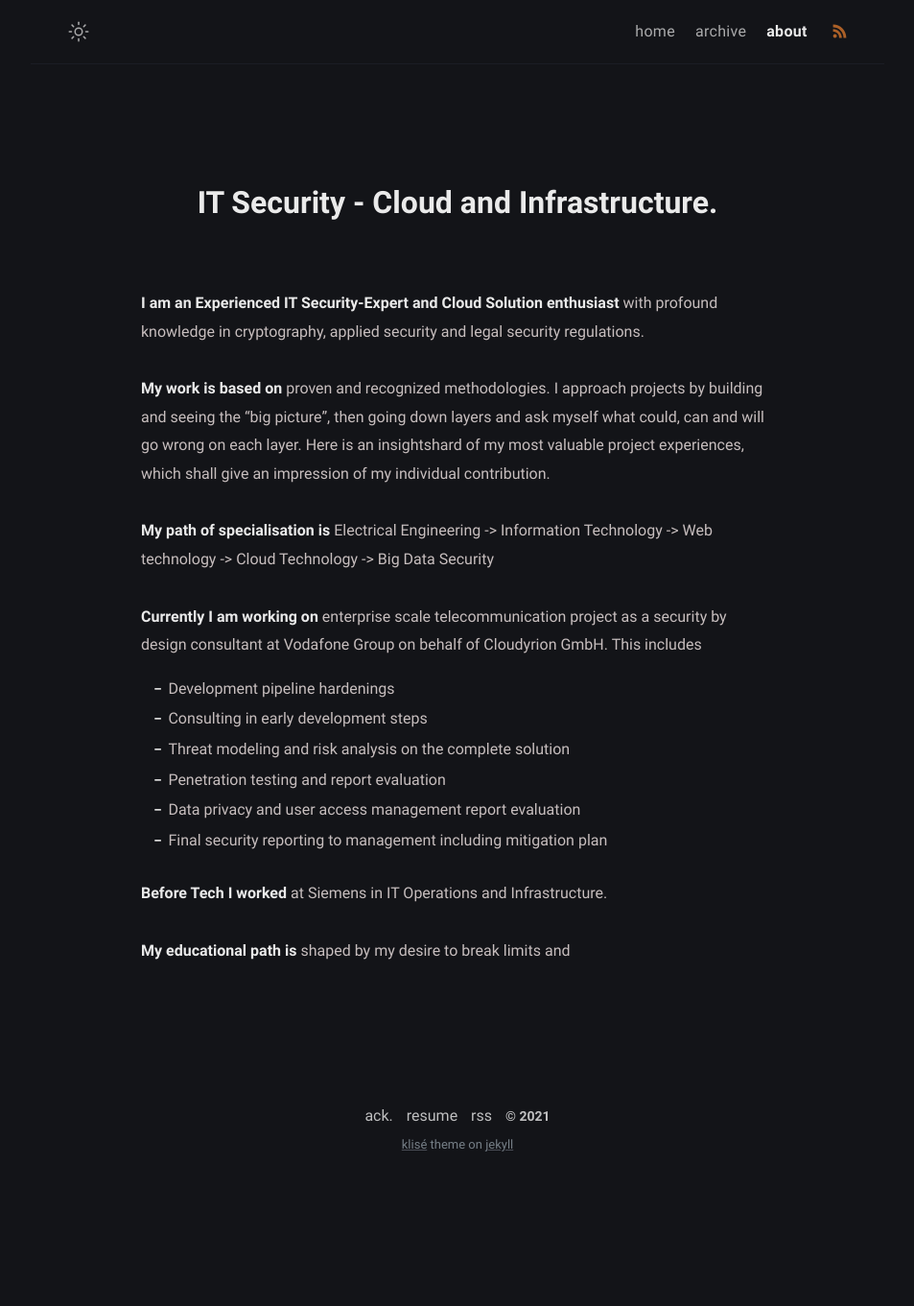
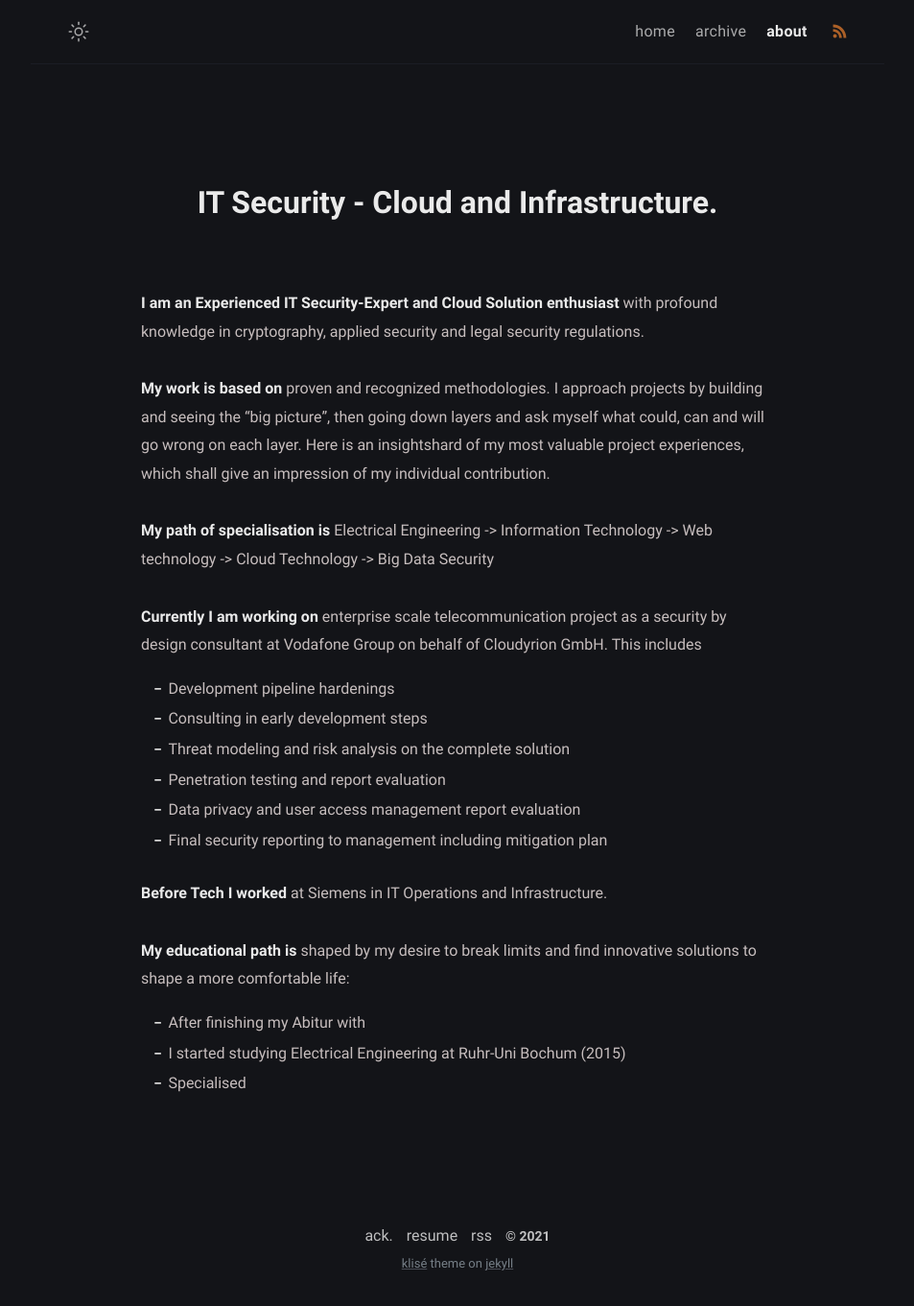
Before and after one commit to securebitAsif/fabulous-jupiter-8f84d, a Jekyll site: the page built from about.md, in a window 1280 px wide. Shown: the whole page at 96% size, without its empty margins (163-1116 px from the left). Built offline with Jekyll 4.4.1, drawn with Linux system fonts in a browser that asks for light colours; before the commit the page ends 1237 px from its top, so only the background shows below that.

Commit message:
about.md: changed

```diff
--- a/about.md
+++ b/about.md
@@ -21,4 +21,8 @@ comments: false
 
 **Before Tech I worked** at Siemens in IT Operations and Infrastructure.
 
-**My educational path is** shaped by my desire to break limits and
+**My educational path is** shaped by my desire to break limits and find innovative solutions to shape a more comfortable life:
+
+- After finishing my Abitur with
+- I started studying Electrical Engineering at Ruhr-Uni Bochum (2015)
+- Specialised
```
